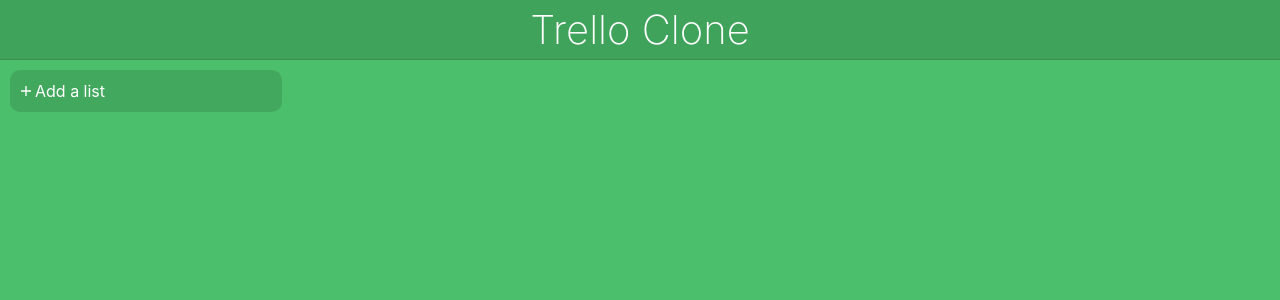
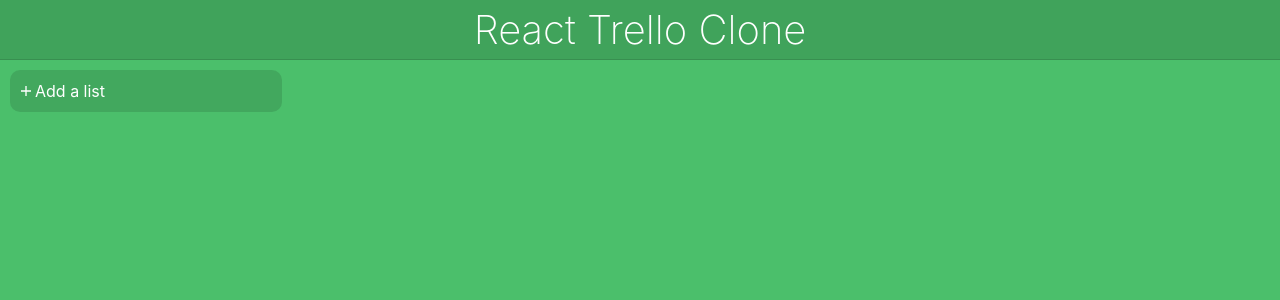
Before and after one commit to marconunnari/trello-clone, a React (Create React App) app: page / in a window 1280 px wide. Shown: the top 300 px of the page. Built offline with nearby package versions, Linux system fonts and the light colour scheme.

Commit message:
React Trello Clone and Add a card

```diff
--- a/public/index.html
+++ b/public/index.html
@@ -24,7 +24,7 @@
       work correctly both with client-side routing and a non-root public URL.
       Learn how to configure a non-root public URL by running `npm run build`.
     -->
-    <title>Trello clone</title>
+    <title>React Trello Clone</title>
   </head>
   <body>
     <noscript>You need to enable JavaScript to run this app.</noscript>
--- a/src/components/App.js
+++ b/src/components/App.js
@@ -7,7 +7,7 @@
   render() {
     return (
       <div className="App">
-        <div className="Header">Trello Clone</div>
+        <div className="Header">React Trello Clone</div>
 
         <Board />
       </div>
--- a/src/components/List.js
+++ b/src/components/List.js
@@ -110,7 +110,7 @@
               />
             ) : (
               <div className="Toggle-Add-Card" onClick={this.toggleAddingCard}>
-                <ion-icon name="add" /> Add another card
+                <ion-icon name="add" /> Add a card
               </div>
             )}
           </div>
```
